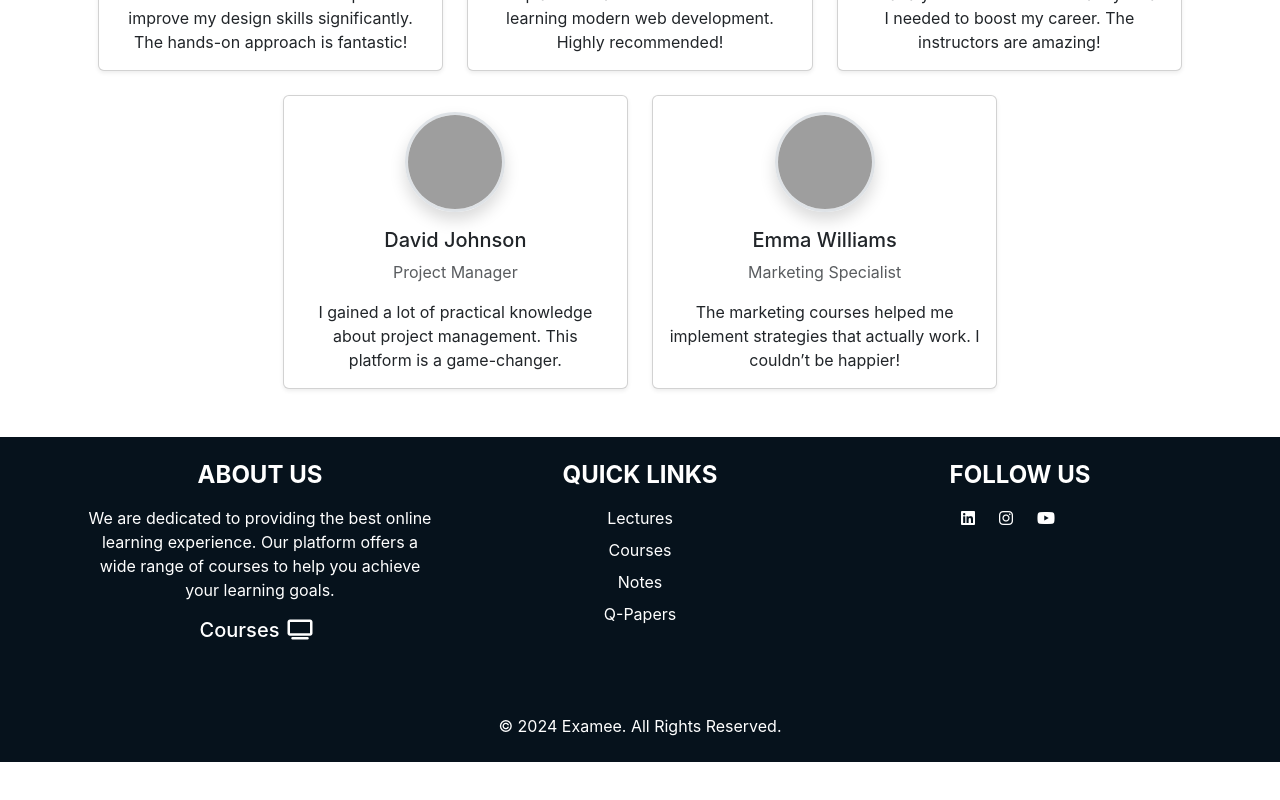
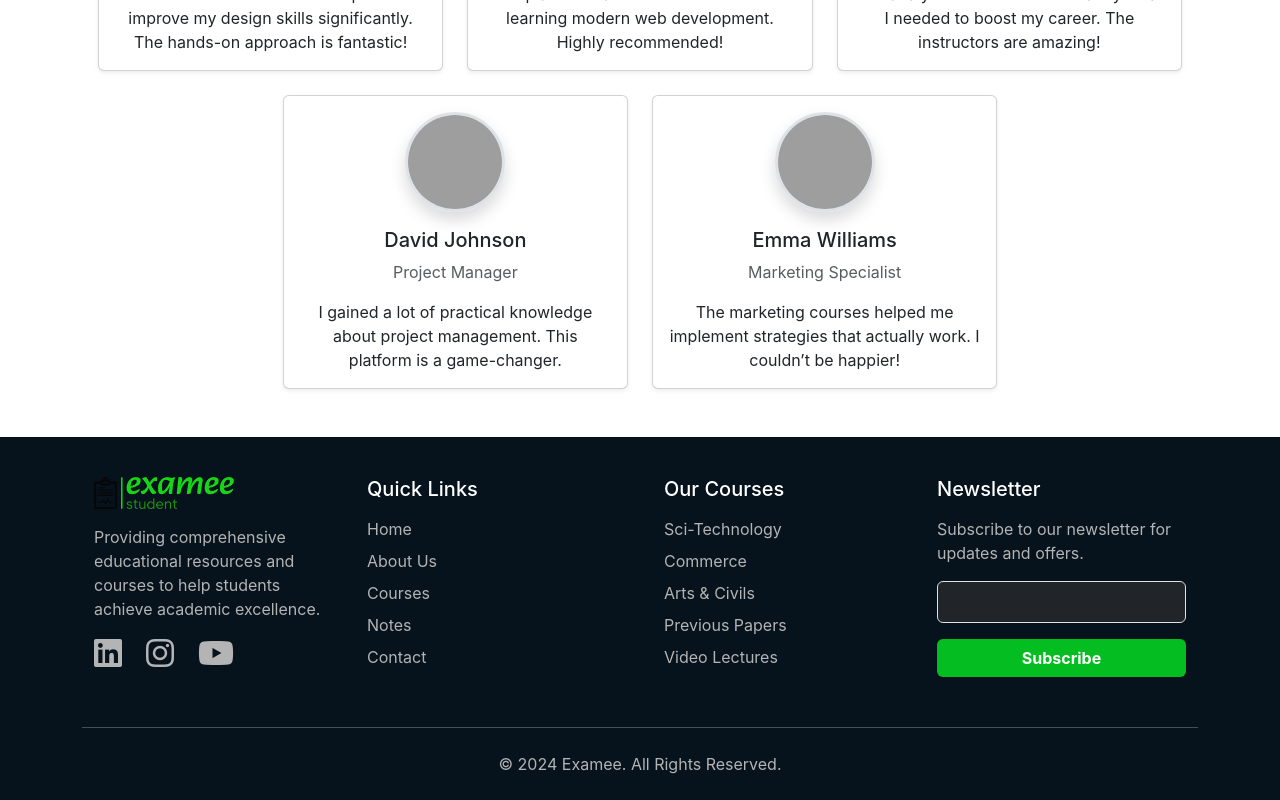
Before and after one commit to dhananjayyadav21/ExameeR, a React (Create React App) app in the folder client/: page / in a window 1280 px wide. Shown: the part 3439-4239 px from the top of the page. Before the commit the page ends 4201 px from the top, so only its background shows below. Built offline with nearby package versions, Linux system fonts and the light colour scheme; grey boxes are pictures that could not be loaded.

Commit message:
change footer  layout

```diff
--- a/client/src/components/Footer.jsx
+++ b/client/src/components/Footer.jsx
@@ -4,37 +4,72 @@ import { Link } from 'react-router-dom'
 const Footer = () => {
   return (
     <>
-       <div className="container">
+       <div className="container-lg py-4">
           <div className="row">
-            <div className="col-md-4 mb-5">
-              <h4 className="text-uppercase fw-bold mb-3">About Us</h4>
-              <p>We are dedicated to providing the best online learning experience. Our platform offers a wide range of courses to help you achieve your learning goals.</p>
-              <h5 className='mt-3 text-center'><a href="/cources" className="nav-link cursor-pointer my-2">Courses<i className="fa-solid fa-tv mx-2"></i></a></h5>
+
+            <div className='col-lg-6' >
+              <div className='container-lg'>
+                 <div className='row'>
+                  <div className="col-md-6 my-3">
+                    <img src="./assets/img/brandlog.png" alt="logo" width={"140px"} style={{}} />
+                    <p className='py-3 m-0'>Providing comprehensive educational resources and courses to help students achieve academic excellence.</p>
+                    <ul className="list-unstyled d-flex">
+                      <li><a href="https://www.linkedin.com/in/dhananjayyadav18" className="nav-link me-4"><i className="fa-brands fa-2x fa-linkedin"></i></a></li>
+                      <li><a href="https://www.instagram.com/iamneell_ig/" className="nav-link me-4"><i className="fa-brands fa-2x fa-instagram"></i></a></li>
+                      <li><a href="https://www.youtube.com/@exameecode" className="nav-link me-4"><i className="fa-brands fa-2x fa-youtube"></i></a></li>
+                    </ul>
+                  </div>
+
+                  <div className="col-md-6 my-3">
+                    <h5 className="mb-3">Quick Links</h5>
+                    <ul className="list-unstyled">
+                      <li><Link to="/home" className="nav-link cursor-pointer my-2"> Home</Link></li>
+                      <li><Link to="/about" className="nav-link cursor-pointer my-2">About Us</Link></li>
+                      <li><Link to="/cources" className="nav-link cursor-pointer my-2">Courses</Link></li>
+                      <li><Link to="/notes" className="nav-link cursor-pointer my-2">Notes</Link></li>
+                      <li><Link to="/Q-paper" className="nav-link cursor-pointer my-2">Contact</Link></li>
+                    </ul>
+                  </div>
+                 </div>
+              </div>
             </div>
 
-            <div className="col-md-4 mb-5">
-              <h4 className="text-uppercase fw-bold mb-3">Quick Links</h4>
-              <ul className="list-unstyled">
-                <li><Link to="/video" className="nav-link cursor-pointer my-2"> Lectures</Link></li>
-                <li><Link to="/cources" className="nav-link cursor-pointer my-2">Courses</Link></li>
-                <li><Link to="/notes" className="nav-link cursor-pointer my-2">Notes</Link></li>
-                <li><Link to="/Q-paper" className="nav-link cursor-pointer my-2">Q-Papers</Link></li>
-              </ul>
-            </div>
 
-            <div className="col-md-4 mb-5">
-              <h4 className="text-uppercase fw-bold mb-3">Follow Us</h4>
-              <ul className="list-unstyled d-flex justify-content-center">
-                <li><a href="https://www.linkedin.com/in/dhananjayyadav18" className="nav-link me-4"><i className="fa-brands fa-linkedin"></i></a></li>
-                <li><a href="https://www.instagram.com/iamneell_ig/" className="nav-link me-4"><i className="fa-brands fa-instagram"></i></a></li>
-                <li><a href="https://www.youtube.com/@exameecode" className="nav-link me-4"><i className="fa-brands fa-youtube"></i></a></li>
-              </ul>
+
+            <div className='col-lg-6'>
+              <div className='container-lg'>
+                <div className='row'>
+
+                  <div className="col-md-6 my-3">
+                    <h5 className="mb-3">Our Courses</h5>
+                    <ul className="list-unstyled">
+                      <li><Link to="/cources" className="nav-link cursor-pointer my-2">Sci-Technology</Link></li>
+                      <li><Link to="/cources" className="nav-link cursor-pointer my-2">Commerce</Link></li>
+                      <li><Link to="/cources" className="nav-link cursor-pointer my-2">Arts & Civils</Link></li>
+                      <li><Link to="/Q-paper" className="nav-link cursor-pointer my-2">Previous Papers</Link></li>
+                      <li><Link to="/video" className="nav-link cursor-pointer my-2">Video Lectures</Link></li>
+                    </ul>
+                  </div>
+
+                  <div className="col-md-6 my-3">
+                    <h5 className="m-0">Newsletter</h5>
+                    <p className='py-3 m-0'>Subscribe to our newsletter for updates and offers.</p>
+                    <form action="sumbit" className='d-flex flex-column'>
+                        <input className='p-2 rounded-2 col-11 col-sm-12 mt-0 my-3 form-control bg-dark text-white' type="email" name='email' placeholder="Search for Notes..."/>
+                        <button className='btn btn-green'>Subscribe</button>
+                    </form>
+                  </div>
+                </div>
+              </div>
             </div>
           </div>
+        </div>
 
-        </div>
-        <div className="text-center mt-3">
-          <p className="mb-0">&copy; 2024 Examee. All Rights Reserved.</p>
+        <div className="container-lg text-center">
+          <div>
+            <hr className='m-0' />
+          </div>
+          <p className="py-4 m-0">&copy; 2024 Examee. All Rights Reserved.</p>
         </div>
     </>
   )
--- a/client/src/index.css
+++ b/client/src/index.css
@@ -244,12 +244,12 @@ form label{
 
 .Register .form-control,
 .Login .form-control,
-.VerifyEmail .form-control{
+.VerifyEmail .form-control
+.footer .form-control{
    border: 1px solid rgb(202, 201, 201);
 }
 
 .Register .form-control:focus,
-.Login .form-control:focus,
 .Login .form-control:focus,
 .ForgotPass .form-control:focus,
 .VerifyEmail .form-control:focus{
@@ -266,6 +266,11 @@ form label{
 
 .footer a:hover {
   color: var(--primary-color);
+}
+
+.footer p,
+.footer li{
+  color: rgb(180, 180, 180);
 }
 
 
--- a/client/src/pages/Home.jsx
+++ b/client/src/pages/Home.jsx
@@ -146,7 +146,7 @@ const Home = () => {
 
 
       {/* ====================================== footer ================================================================= */}
-      <footer className="footer text-center py-4 bottom-0">
+      <footer className="footer bottom-0">
          <Footer/>
       </footer>
 
```
